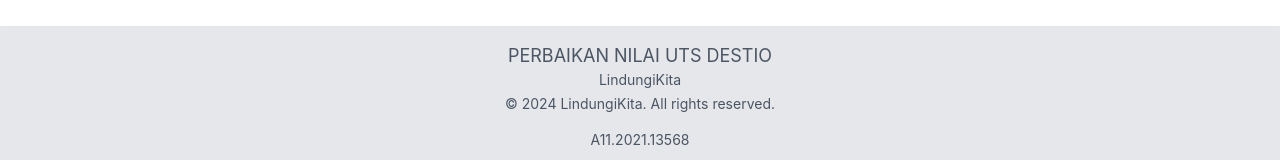
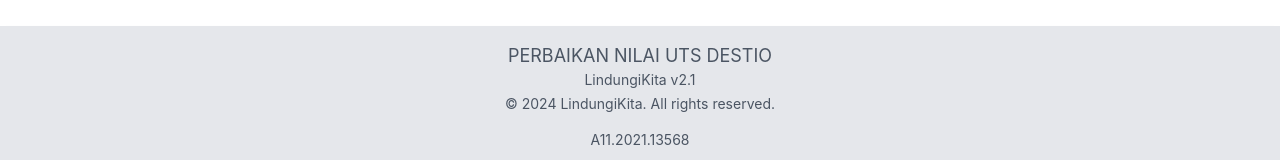
Before and after one commit to destiowahyu/lindungikita2, a React (Create React App) app: page / in a window 1280 px wide. Shown: the part 1555-1715 px from the top of the page. Built offline with nearby package versions, Linux system fonts and the light colour scheme.

Commit message:
Update Footer.js

```diff
--- a/src/components/Footer.js
+++ b/src/components/Footer.js
@@ -5,7 +5,7 @@
     <div className="max-w-6xl mx-auto p-4 text-center text-gray-600">
       <h1 className="text-lg">PERBAIKAN NILAI UTS DESTIO</h1>
       <p className="text-sm">
-        LindungiKita
+        LindungiKita v2.1
       </p>
       <p className="text-sm mt-1">
         &copy; 2024 LindungiKita. All rights reserved.
```
